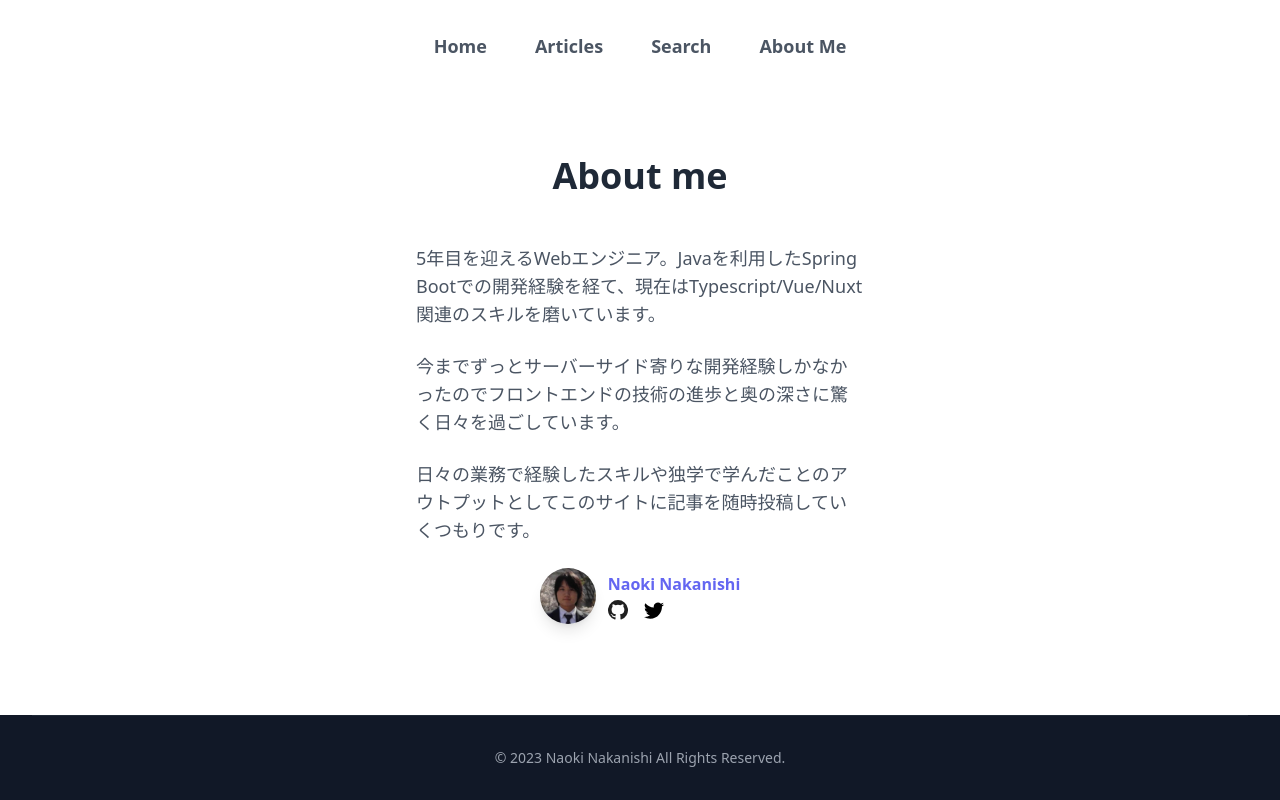
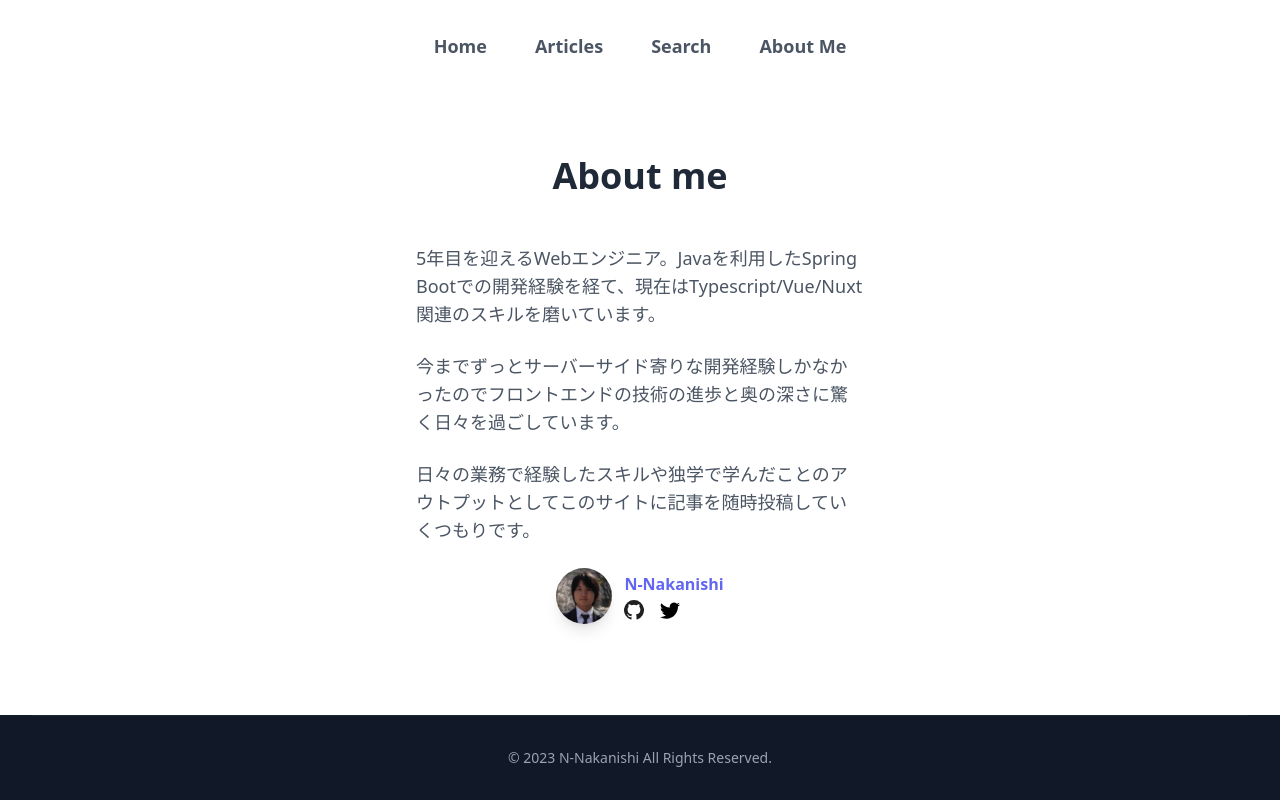
Before and after one commit to N-Laboratory/next13-appdirectory-microCMS, a Next.js app: page /about in a window 1280 px wide. Built offline with nearby package versions, Linux system fonts and the light colour scheme.

Commit message:
refactor: change author name

```diff
--- a/src/app/about/page.tsx
+++ b/src/app/about/page.tsx
@@ -24,13 +24,13 @@ const About = () => {
                 priority
                 sizes='(max-width: 768px) 100vw'
                 fill
-                alt='Photo by Naoki Nakanishi'
+                alt='Photo by N-Nakanishi'
                 className='h-full w-full object-cover object-center'
               />
             </div>
             <div>
               <div className='text-center text-sm font-bold text-indigo-500 sm:text-left md:text-base'>
-                Naoki Nakanishi
+                N-Nakanishi
               </div>
               <div className='flex mt-1 justify-center sm:justify-start'>
                 <div className='flex gap-4'>
--- a/src/app/page.tsx
+++ b/src/app/page.tsx
@@ -118,14 +118,14 @@ const Home = async () => {
                   loading='lazy'
                   width={24}
                   height={24}
-                  alt='Photo by Naoki Nakanishi'
+                  alt='Photo by N-Nakanishi'
                   className='h-full w-full object-cover object-center'
                 />
               </div>
 
               <div>
                 <div className='text-center font-bold text-indigo-500 md:text-lg'>
-                  Naoki Nakanishi
+                  N-Nakanishi
                 </div>
                 <p className='mb-3 text-center text-sm text-gray-500 md:mb-4 md:text-base'>
                   Web Engineer
--- a/src/components/layouts/footer/Footer.tsx
+++ b/src/components/layouts/footer/Footer.tsx
@@ -3,7 +3,7 @@ const Footer = () => {
     <div className='bg-gray-900'>
       <footer className='mx-auto max-w-screen-2xl px-4 md:px-8'>
         <div className='border-t border-gray-800 py-8 text-center text-sm text-gray-400'>
-          © 2023 Naoki Nakanishi All Rights Reserved.
+          © 2023 N-Nakanishi All Rights Reserved.
         </div>
       </footer>
     </div>
```
